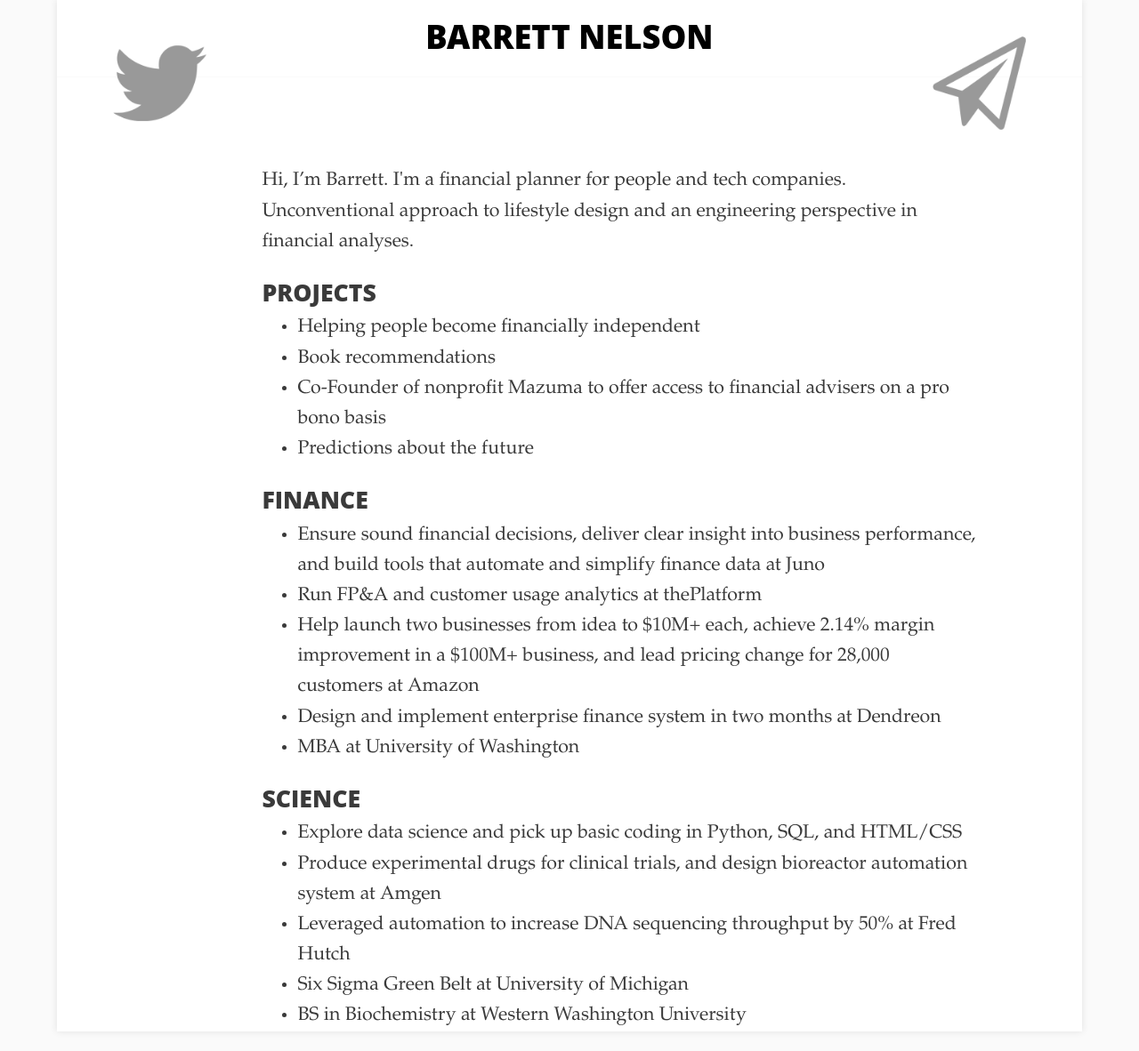
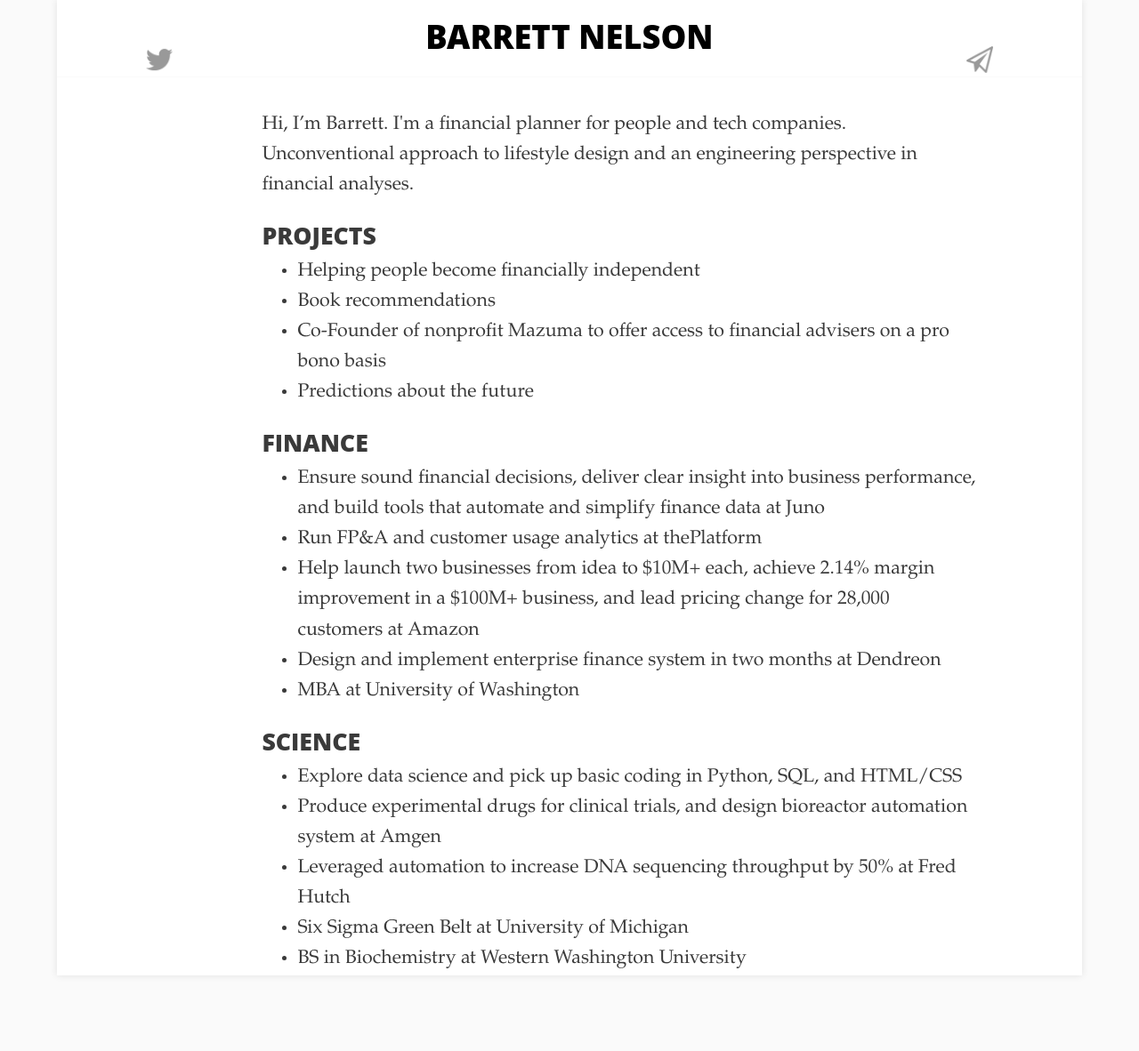
Before and after one commit to bstnel/bstnel.github.io, a Jekyll site: the page index.html, which Jekyll copies as it is, in a window 1280 px wide. Shown: the whole page at 89% size. Built offline with Jekyll 4.4.1, drawn with Linux system fonts in a browser that asks for light colours; after the commit the page ends 1118 px from its top, so only the background shows below that.

Commit message:
Update index.html

```diff
--- a/index.html
+++ b/index.html
@@ -9,7 +9,7 @@
       <div class="header">
         <div class="edge">
           <h1>
-	    <a href="https://twitter.com/barstonel"><img src="../twitter.png"style="width:1.7em;height:1.7em;"></a>
+	    <a href="https://twitter.com/barstonel"><img src="../twitter.png"style="width:30px;height:30px;"></a>
           </h1>
         </div>
         <div class="center">
@@ -17,7 +17,7 @@
         </div>
         <div class="edge">
           <h1>
-            <a href="mailto:bstnel@gmail.com"><img src="../email.png"style="width:1.7em;height:1.7em;"></a>
+            <a href="mailto:bstnel@gmail.com"><img src="../email.png"style="width:30px;height:30px;"></a>
           </h1>
         </div>
       </div>
```
